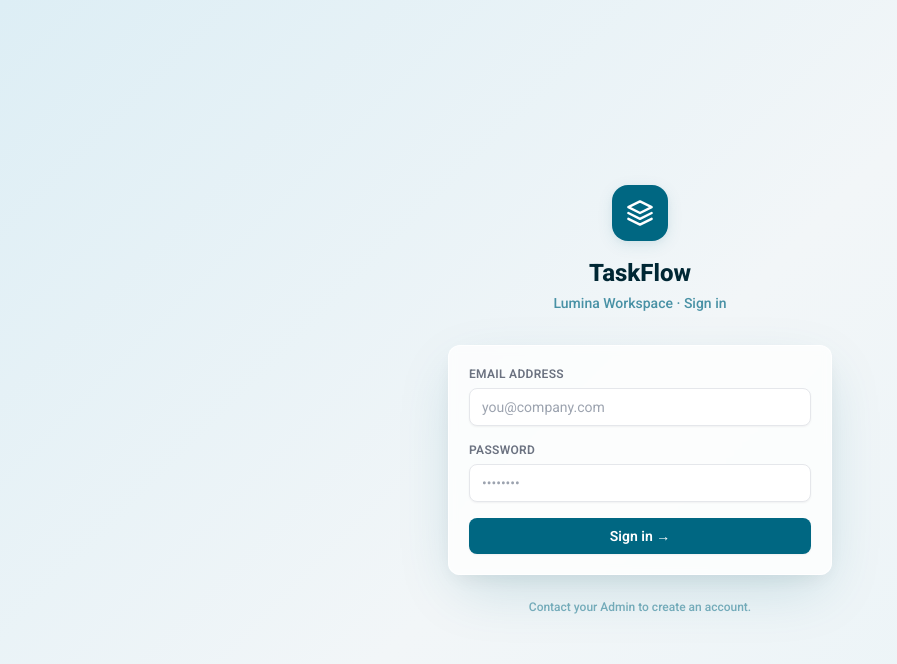
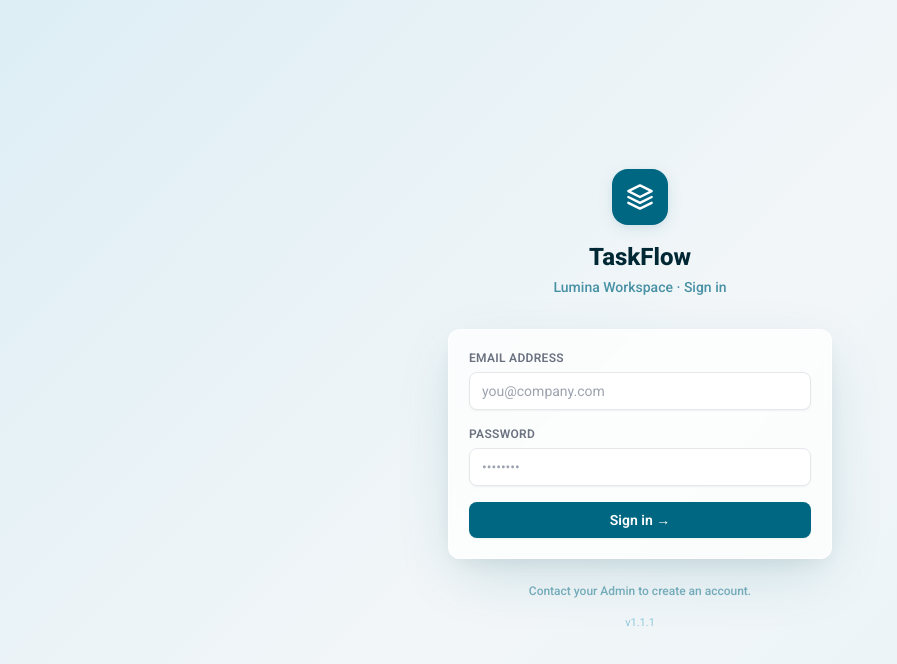
Before and after one commit to Eljethao/task-management-frontend, a React (Vite) app: page /login in a window 1280 px wide. Shown: the top 664 px of the page, without its empty margins (0-897 px from the left). Built offline with nearby package versions, Linux system fonts and the light colour scheme.

Commit message:
feat: update version display on LoginPage to reflect package version

```diff
--- a/package.json
+++ b/package.json
@@ -1,6 +1,6 @@
 {
   "name": "@task-management/frontend",
-  "version": "1.0.0",
+  "version": "1.1.1",
   "private": true,
   "scripts": {
     "dev": "vite",
--- a/src/pages/LoginPage.tsx
+++ b/src/pages/LoginPage.tsx
@@ -1,5 +1,6 @@
 import { useState } from 'react';
 import { useNavigate } from 'react-router-dom';
+import pkg from '../../package.json';
 import { useForm } from 'react-hook-form';
 import { zodResolver } from '@hookform/resolvers/zod';
 import { z } from 'zod';
@@ -99,6 +100,10 @@ export default function LoginPage() {
         <p className="text-center text-xs text-primary-600/50 mt-6 font-medium">
           {t('auth.contactAdmin')}
         </p>
+
+        <p className="text-center text-[11px] text-primary-400/50 mt-4">
+          v{pkg.version}
+        </p>
       </div>
     </div>
   );
```
